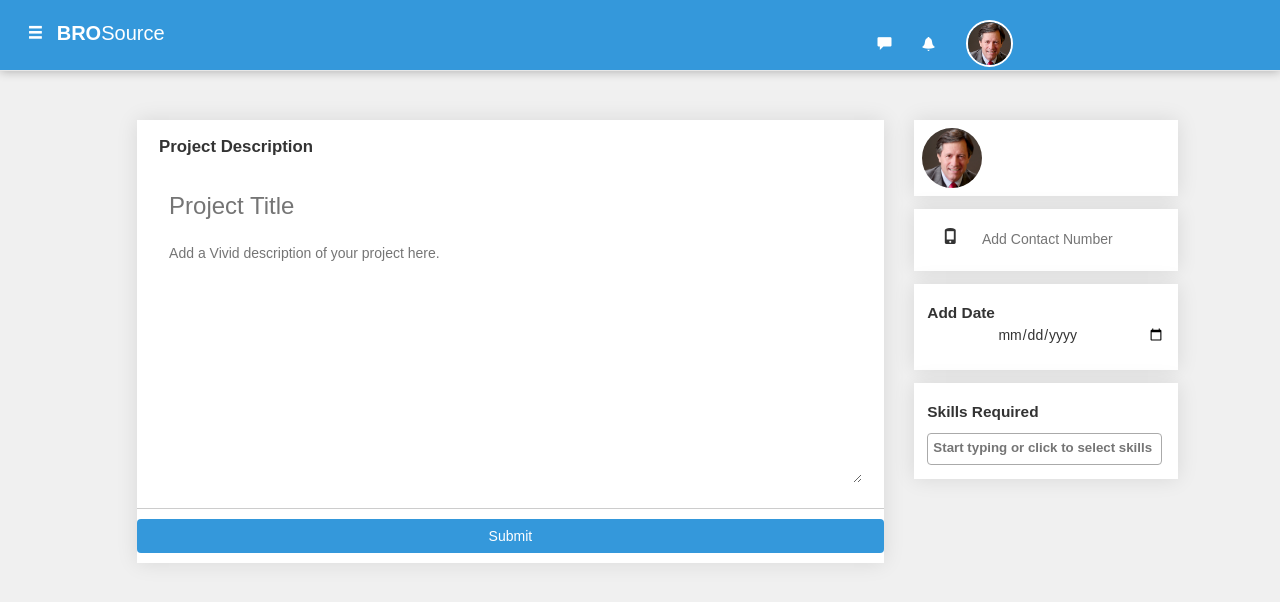
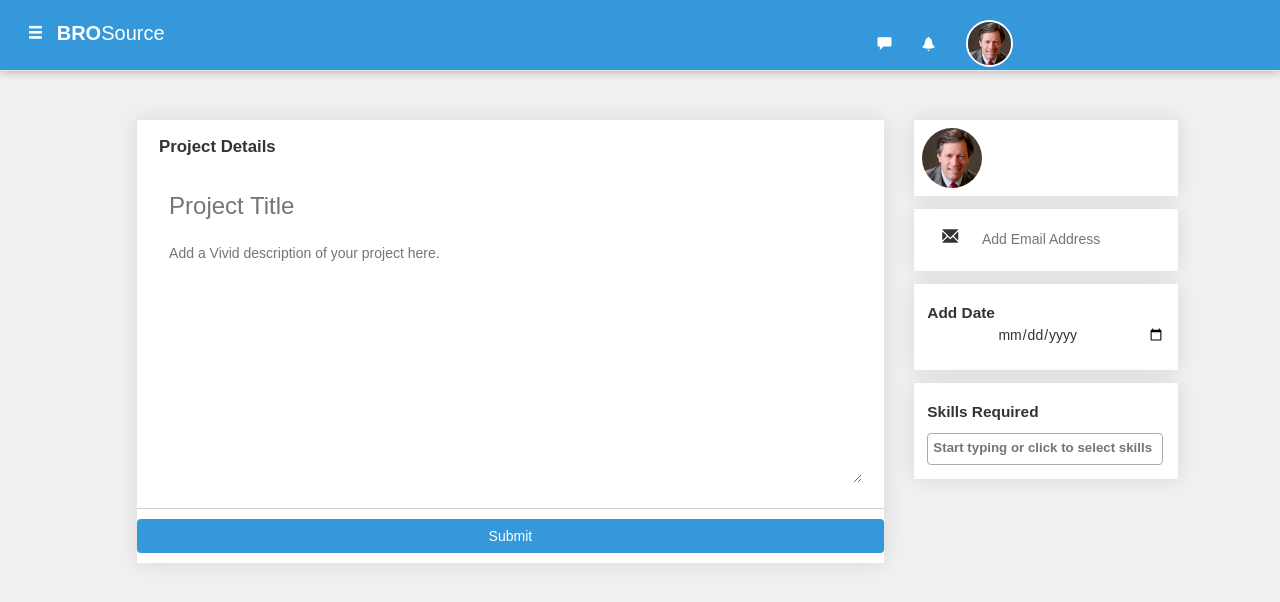
Before and after one commit to gitshubho/BROSource, a Python web app: template templates/add_project.html in a window 1280 px wide. Shown: the top 602 px of the page. Run offline with Jinja, Linux system fonts and the light colour scheme; the template is opened without the code that fills it, so the values that code supplies are empty.

Commit message:
add_project.html small changes

```diff
--- a/templates/add_project.html
+++ b/templates/add_project.html
@@ -81,9 +81,9 @@
         <div class="profile-add-banner">
           <div class="profile-add-banner-body">
             <div class="profile-add-banner-body-sections">
-              <p><span class="banner-section-heading">Project Description</span><br><br>
-                  <input type="text" class="add-project-title" placeholder="Project Title">
-              <textarea class="add-textarea" placeholder="Add a Vivid description of your project here."></textarea>
+              <p><span class="banner-section-heading">Project Details</span><br><br>
+                  <input type="text" class="add-project-title" name="proj_title "placeholder="Project Title">
+              <textarea class="add-textarea" name="proj_desc" placeholder="Add a Vivid description of your project here."></textarea>
               </p>
             </div>
   <input type="button" name="submit" value="Submit" class="btn custom-button">
@@ -116,10 +116,9 @@
 
           </div>
 
-        <div class="profile-add-contact">
-          <p align="left"><span class="glyphicon glyphicon-phone col-md-2"></span>&nbsp&nbsp<input type="text" name="add-phone-number" placeholder="Add Contact Number" class="col-md-9 add-text"></p>
-
-        </div>
+          <div class="profile-add-contact">
+           <p align="left"><span class="glyphicon glyphicon-envelope col-md-2"></span>&nbsp&nbsp<input type="text" name="add-email" placeholder="Add Email Address" class="col-md-9 add-text"></p>
+         </div>
 
         <div class="profile-add-contact">
           <p><span>Add Date</span><br><input type="date" name="add-date" class="add-date"></p>
```
